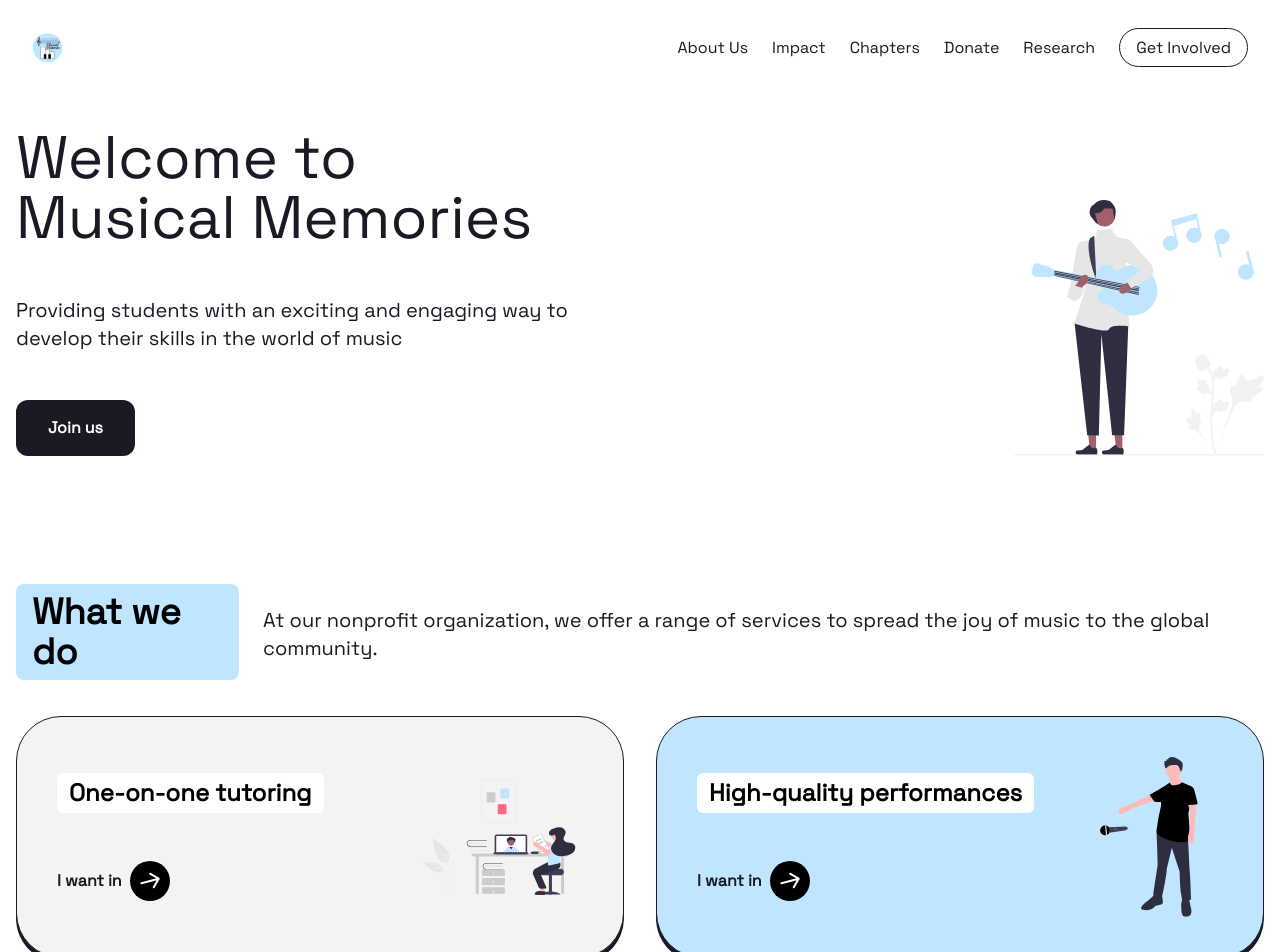
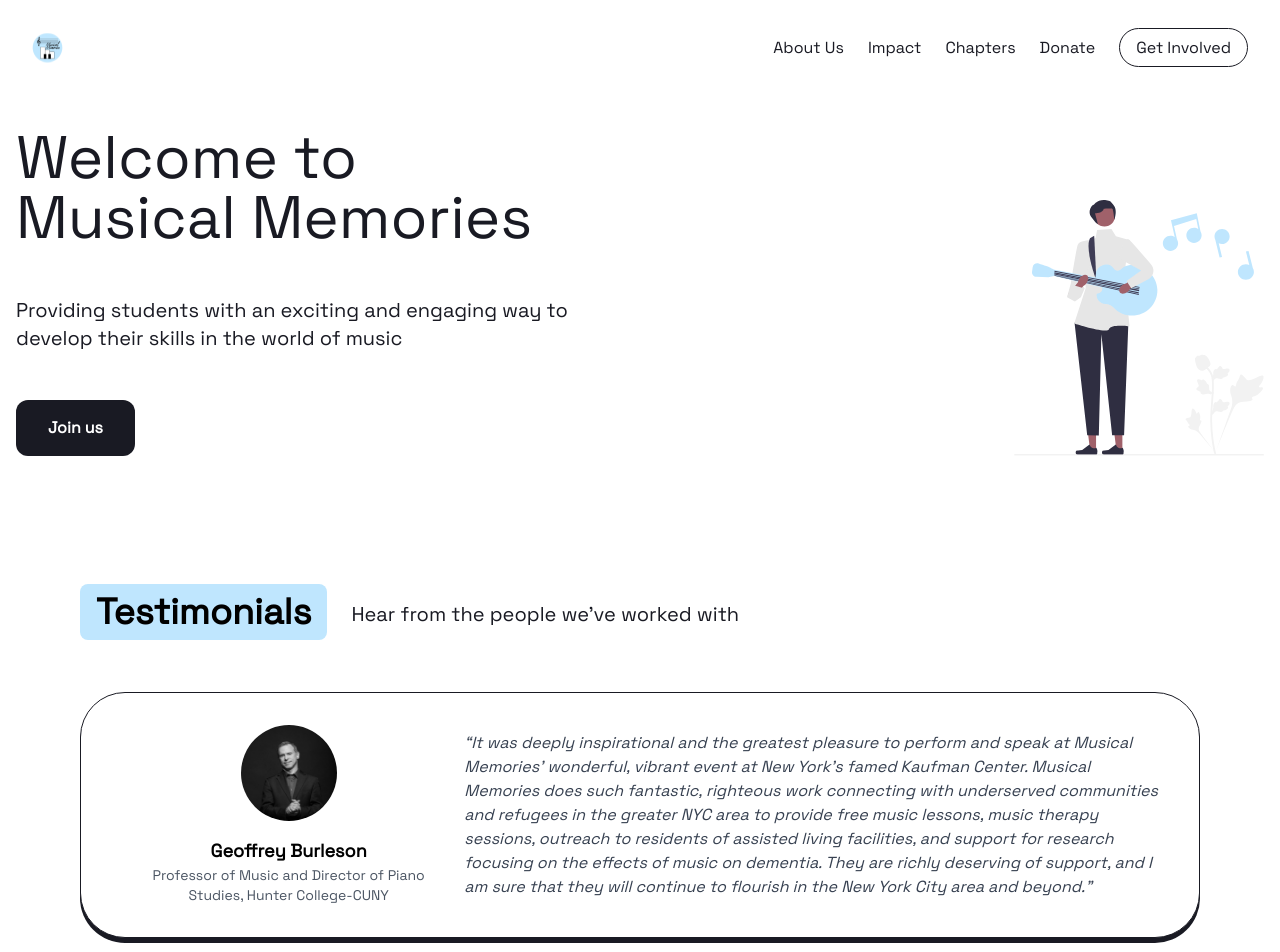
Before and after one commit to prsuyal/musical-memories, a React (Create React App) app: page / in a window 1280 px wide. Shown: the top 952 px of the page. Built offline with nearby package versions, Linux system fonts and the light colour scheme.

Commit message:
Testimonials + website cleanup

```diff
--- /dev/null
+++ b/src/components/Home/Testimonials.js
@@ -0,0 +1,64 @@
+import React from "react";
+
+import GeoffreyBruleson from "../../assets/images/GeoffreyBruleson.png";
+
+const TestimonialCard = ({ image, text, name, role, reverse }) => (
+  <div
+    className={`flex flex-col md:flex-row ${
+      reverse ? "md:flex-row-reverse" : ""
+    } items-center bg-white rounded-[45px] border border-[#191A23] shadow-[0_5px_0_0_#191A23] p-8 mb-12`}
+  >
+    <div className="flex flex-col items-center text-center md:text-left w-full md:w-1/3 px-6">
+      <div className="w-24 h-24 rounded-full overflow-hidden flex-shrink-0 mb-4">
+        <img
+          src={image}
+          alt={name}
+          className="w-full h-full object-cover object-top"
+        />
+      </div>
+      <h3 className="font-bold text-lg text-center">{name}</h3>
+      <p className="text-sm text-gray-600 text-center">{role}</p>
+    </div>
+
+    <div className="flex-1 text-center md:text-left mt-6 md:mt-0">
+      <p className="text-gray-700 italic">“{text}”</p>
+    </div>
+  </div>
+);
+
+const Testimonials = () => {
+  const testimonials = [
+    {
+      image: GeoffreyBruleson,
+      text: "It was deeply inspirational and the greatest pleasure to perform and speak at Musical Memories’ wonderful, vibrant event at New York’s famed Kaufman Center. Musical Memories does such fantastic, righteous work connecting with underserved communities and refugees in the greater NYC area to provide free music lessons, music therapy sessions, outreach to residents of assisted living facilities, and support for research focusing on the effects of music on dementia. They are richly deserving of support, and I am sure that they will continue to flourish in the New York City area and beyond.",
+      name: "Geoffrey Burleson",
+      role: "Professor of Music and Director of Piano Studies, Hunter College-CUNY",
+    },
+    //{
+      //image: ,
+      //text: "",
+      //name: "",
+      //role: "",
+    //},
+  ];
+
+  return (
+    <section className="max-w-6xl mx-auto py-16 px-4">
+      <div className="flex items-center mb-12 flex-col md:flex-row">
+        <h2 className="text-3xl md:text-4xl font-bold bg-mm-blue inline-block px-4 py-2 rounded-lg mb-4 md:mb-1">
+          Testimonials
+        </h2>
+        <p className="text-lg md:text-xl text-mm-dark md:ml-6 text-center md:text-left">
+          Hear from the people we've worked with
+        </p>
+      </div>
+      <div>
+        {testimonials.map((t, index) => (
+          <TestimonialCard key={index} {...t} reverse={index % 2 === 1} />
+        ))}
+      </div>
+    </section>
+  );
+};
+
+export default Testimonials;
--- a/src/components/Home/UpcomingEvents.js
+++ b/src/components/Home/UpcomingEvents.js
@@ -64,17 +64,17 @@
   const containerRef = useRef(null);
 
   const events = [
-    //{
-      //title: "NYC Kaufman Music Center",
-      //date: "August 30",
-      //time: "6-8 PM",
-      //description:
-        //"Join us for an enchanting evening at the Kaufman Music Center's Ann Goodman Recital Hall. Experience captivating performances and inspiring talks from renowned artists.",
-      //ctaText: "Sign-ups Closed",
-      //isDisabled: true,
-      //ctaLink:
-        //"https://docs.google.com/forms/d/e/1FAIpQLSf5FHPrrmYlFrDqOer0lluhrq5vIIkHj0UJLdI_kQxiEKIzJQ/viewform",
-    //},
+    {
+      title: "Nothing yet!",
+      date: "Coming Soon",
+      time: "- PM",
+      description:
+        "We're planning new events, check back later!",
+      ctaText: "Sign-ups Closed",
+      isDisabled: true,
+      ctaLink:
+        "https://docs.google.com/forms/d/e/1FAIpQLSf5FHPrrmYlFrDqOer0lluhrq5vIIkHj0UJLdI_kQxiEKIzJQ/viewform",
+    },
   ];
 
   const handleTouchStart = (e) => {
--- a/src/components/NavBar.js
+++ b/src/components/NavBar.js
@@ -83,16 +83,7 @@
                 Donate
               </a>
             </li>
-            <li>
-              <a
-                href="https://docs.google.com/forms/d/e/1FAIpQLSfpZDwA1pvCyDs6h1tYB0-3vGZqZw76NrCbez3RSs4PQqy_zQ/viewform?usp=dialog"
-                className={`text-mm-dark hover:text-mm-blue transition-colors text-sm lg:text-base`}
-                target="_blank"
-                rel="noopener noreferrer"
-              >
-                Research
-              </a>
-            </li>
+
             <li>
               <a
                 href="/get-involved"
--- a/src/pages/Home.js
+++ b/src/pages/Home.js
@@ -16,7 +16,7 @@
 import Footer from "../components/Footer";
 import UpcomingEvents from "../components/Home/UpcomingEvents";
 import Team from "../components/Home/Team";
-
+import Testimonials  from "../components/Home/Testimonials";
 gsap.registerPlugin(ScrollTrigger);
 
 const Home = () => {
@@ -131,7 +131,7 @@
           />
         </div>
       </main>
-
+      <Testimonials />
       <section
         ref={sectionRef}
         className="max-w-7xl mx-auto py-8 md:py-16 px-4"
--- a/src/pages/Join.js
+++ b/src/pages/Join.js
@@ -306,37 +306,17 @@
         </div>
         <div className="grid grid-cols-1 md:grid-cols-3 gap-8">
           <button className="bg-mm-dark p-8 rounded-xl shadow-md">
-            <h3 className="text-2xl font-semibold text-mm-gray mb-4">The Composition Challenge</h3>
+            <h3 className="text-2xl font-semibold text-mm-gray mb-4">Nothing yet!</h3>
             <p className="text-mm-gray text-lg">
-              Compose, or improvise, a musical piece of your own. There are no genre or instrument restrictions, so enjoy the process! Your submission will be a video of you performing the piece, to be featured in a Musical Memories livestream.
+              We're planning new competitions, check back later!
               <br />
               <br />
-              Team Size: Individual
+              Team Size: Coming Soon
               <br />
-              Deadline: October 17
+              Deadline: Coming Soon
             </p>
           </button>
-          <button className="bg-mm-gray p-8 rounded-xl shadow-md">
-            <h3 className="text-2xl font-semibold mb-4">Merch Mania</h3>
-            <p className="text-mm-dark text-lg">
-              Design a shirt. The only requirement is for it to be related to music, so get creative with it! The first place design will be featured in our merch store for a limited time.
-              <br />
-              <br />
-              Team Size: Individual
-              <br />
-              Deadline: Coming Soon!
-            </p>
-          </button>
-          <button className="bg-mm-blue p-8 rounded-xl shadow-md">
-            <h3 className="text-2xl font-semibold mb-4">Music for Scientific Good</h3>
-            <p className="text-mm-dark text-lg">
-              Research a novel way that music can be used to help patients battling dementia or other similar disorders. You will be submitting a short paper or presentation highlighting your study.
-              <br /><br />
-              Team Size: 1-4
-              <br />
-              Deadline: <span className="text-red-500">August 16</span>
-            </p>
-          </button>
+
         </div>
       </section>
 
```
Also changed, not shown: src/assets/images/GeoffreyBruleson.png (added).
